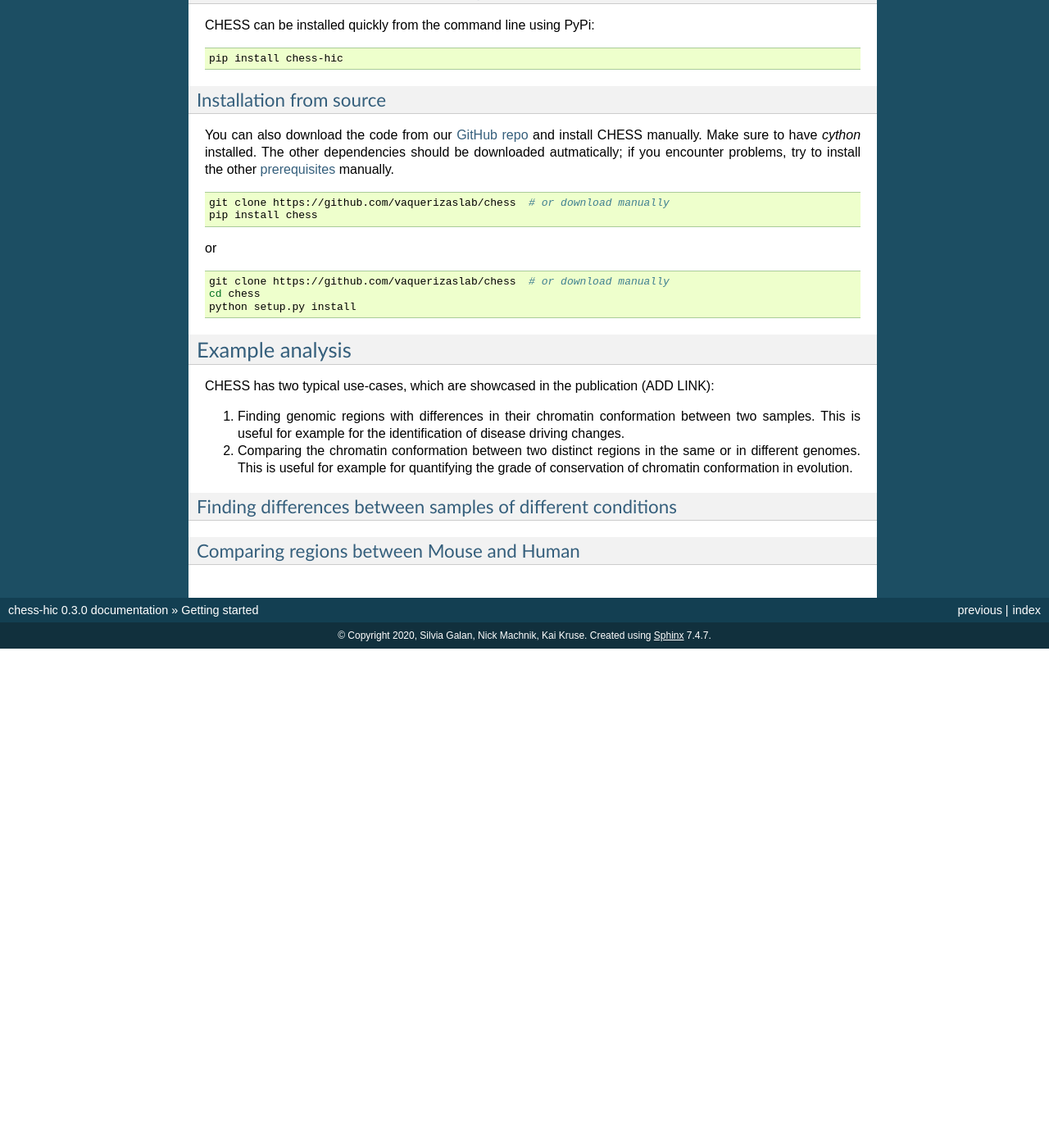
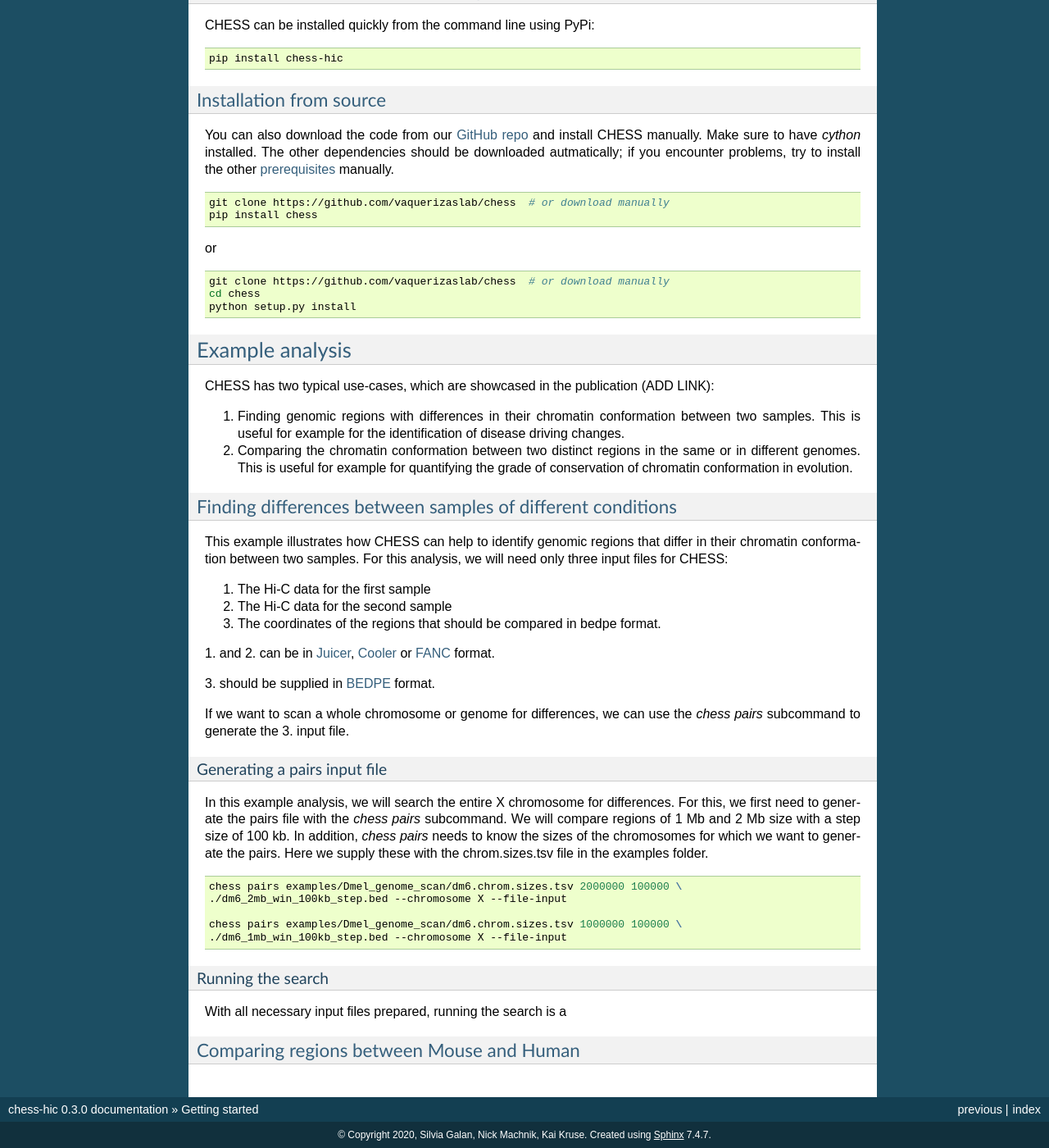
Before and after one commit to vaquerizaslab/chess, a Sphinx documentation site: the page built from docs/getting_started.rst, in a window 1280 px wide and 1400 px high, scrolled down 808 px. Shown: the whole window at 82% size. Built offline with Sphinx 7.4.7, drawn with Linux system fonts in a browser that asks for light colours; before the commit the page ends 1599 px from its top, so only the background shows below that; some of the changed text lies outside the part shown.

Commit message:
Add example for chess pairs

```diff
--- a/docs/getting_started.rst
+++ b/docs/getting_started.rst
@@ -82,6 +82,49 @@ CHESS has two typical use-cases, which are showcased in the publication (ADD LIN
 Finding differences between samples of different conditions
 ===========================================================
 
+This example illustrates how CHESS can help to identify genomic regions
+that differ in their chromatin conformation between two samples.
+For this analysis, we will need only three input files for CHESS:
+
+1. The Hi-C data for the first sample
+2. The Hi-C data for the second sample
+3. The coordinates of the regions that should be compared in bedpe format.
+
+1. and 2. can be in `Juicer <https://github.com/aidenlab/juicer>`_,
+`Cooler <https://github.com/mirnylab/cooler>`_ or `FANC <https://github.com/vaquerizaslab/fanc>`_ format.
+
+3. should be supplied in `BEDPE <https://bedtools.readthedocs.io/en/latest/content/general-usage.html#bedpe-format>`_
+format.
+
+If we want to scan a whole chromosome or genome for differences,
+we can use the `chess pairs` subcommand to generate the 3. input file.
+
+-----------------------------
+Generating a pairs input file
+-----------------------------
+
+In this example analysis, we will search the entire X chromosome for differences.
+For this, we first need to generate the pairs file with the `chess pairs`
+subcommand.
+We will compare regions of 1 Mb and 2 Mb size with a step size of 100 kb.
+In addition, `chess pairs` needs to know the sizes of the chromosomes for which
+we want to generate the pairs. Here we supply these with the chrom.sizes.tsv
+file in the examples folder.
+
+.. code:: bash
+
+  chess pairs examples/Dmel_genome_scan/dm6.chrom.sizes.tsv 2000000 100000 \
+  ./dm6_2mb_win_100kb_step.bed --chromosome X --file-input
+
+  chess pairs examples/Dmel_genome_scan/dm6.chrom.sizes.tsv 1000000 100000 \
+  ./dm6_1mb_win_100kb_step.bed --chromosome X --file-input
+
+------------------
+Running the search
+------------------
+
+With all necessary input files prepared, running the search is a
+
 
 
 =========================================
```
